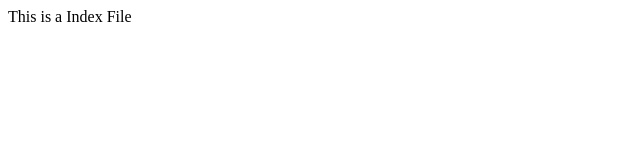
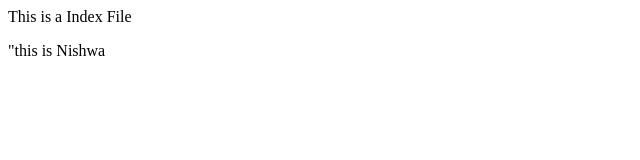
Before and after one commit to techvora/Chatbot, a plain HTML site: page index.html in a window 1280 px wide. Shown: the full height of the page, 0-640 px from the left. Drawn offline with Linux system fonts and the light colour scheme.

Commit message:
updated in nishwa

```diff
--- a/index.html
+++ b/index.html
@@ -8,3 +8,4 @@
         <div>This is a Index File</div>
 </body>
 </html>
+<p>"this is Nishwa</p>
```
